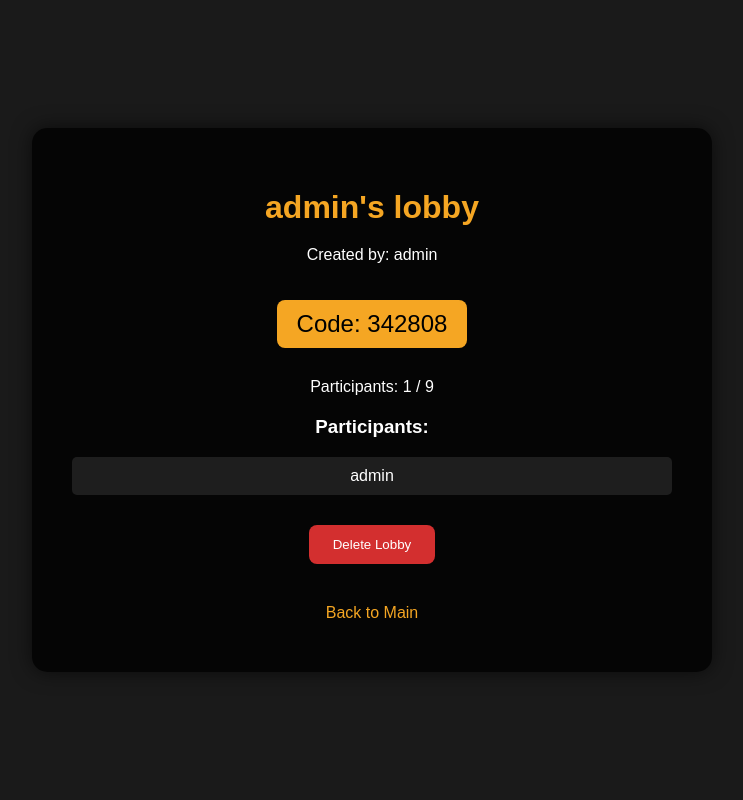
After one commit to 11blazer11/Bunker_game, a Django app: page /lobby/8/ in a window 1280 px wide. The commit adds this page. Shown: the whole page, without its empty margins (268-1011 px from the left). Run offline with Django 5.2, Linux system fonts and the light colour scheme; a user stored in the database is signed in; data comes from the database, SQL or seed files in the repository; some libraries are stand-ins or nearby versions.

Commit message:
lobbysfisrt

```diff
--- a/Bunker_App/models.py
+++ b/Bunker_App/models.py
@@ -4,4 +4,5 @@ from django.contrib.auth.models import User
 class Lobby(models.Model):
     name = models.CharField(max_length=255)
     code = models.PositiveIntegerField(unique=True)
-    user = models.ForeignKey(User, on_delete=models.CASCADE, related_name='User')
+    creator = models.ForeignKey(User, on_delete=models.CASCADE, related_name='created_lobbies')
+    participants = models.ManyToManyField(User, related_name='joined_lobbies')
--- a/Bunker_App/templates/create_party.html
+++ b/Bunker_App/templates/create_party.html
@@ -51,6 +51,6 @@
         <button type="submit">Create</button>
     </form>
     <br>
-    <a href="{% url 'main' %}" style="color: #f5a623;">Back to Lobby</a>
+    <a href="{% url 'main' %}" style="color: #f5a623;">Back to Main</a>
 </body>
 </html>
--- a/Bunker_App/templates/join_party.html
+++ b/Bunker_App/templates/join_party.html
@@ -51,6 +51,6 @@
         <button type="submit">Join</button>
     </form>
     <br>
-    <a href="{% url 'main' %}" style="color: #f5a623;">Back to Lobby</a>
+    <a href="{% url 'main' %}" style="color: #f5a623;">Back to Main</a>
 </body>
 </html>
--- /dev/null
+++ b/Bunker_App/templates/lobby_detail.html
@@ -0,0 +1,102 @@
+<!-- templates/lobby_detail.html -->
+<!DOCTYPE html>
+<html lang="en">
+<head>
+    <meta charset="UTF-8">
+    <title>{{ lobby.name }} - Bunker</title>
+    <style>
+        body {
+            margin: 0;
+            font-family: Arial, sans-serif;
+            background: #1a1a1a;
+            color: #fff;
+            display: flex;
+            justify-content: center;
+            align-items: center;
+            min-height: 100vh;
+            flex-direction: column;
+        }
+        .lobby-container {
+            background: rgba(0,0,0,0.8);
+            padding: 40px;
+            border-radius: 15px;
+            text-align: center;
+            box-shadow: 0 0 20px rgba(0,0,0,0.6);
+            max-width: 600px;
+            width: 100%;
+        }
+        h1 {
+            color: #f5a623;
+            margin-bottom: 20px;
+        }
+        .code-display {
+            font-size: 24px;
+            background: #f5a623;
+            color: #000;
+            padding: 10px 20px;
+            border-radius: 8px;
+            display: inline-block;
+            margin: 20px 0;
+        }
+        .participants {
+            margin: 20px 0;
+        }
+        .participants ul {
+            list-style: none;
+            padding: 0;
+        }
+        .participants li {
+            background: rgba(255,255,255,0.1);
+            margin: 5px 0;
+            padding: 10px;
+            border-radius: 5px;
+        }
+        a {
+            color: #f5a623;
+            text-decoration: none;
+            margin: 10px;
+        }
+        a:hover {
+            color: #fff;
+        }
+    </style>
+</head>
+<body>
+    <div class="lobby-container">
+        <h1>{{ lobby.name }}</h1>
+        <p>Created by: {{ lobby.creator.username }}</p>
+        <div class="code-display">Code: {{ lobby.code }}</div>
+        <p style="margin-top: 10px; color: #fff;">Participants: {{ lobby.participants.count }} / 9</p>
+        <div class="participants">
+            <h3>Participants:</h3>
+            <ul>
+                {% for participant in lobby.participants.all %}
+                <li>
+                    {{ participant.username }}
+                    {% if user == lobby.creator and participant != lobby.creator %}
+                    <form method="post" style="display: inline; margin-left: 10px;">
+                        {% csrf_token %}
+                        <input type="hidden" name="action" value="kick">
+                        <input type="hidden" name="user_id" value="{{ participant.id }}">
+                        <button type="submit" style="background: #f44336; color: #fff; border: none; padding: 5px 15px; border-radius: 4px; cursor: pointer;">Kick</button>
+                    </form>
+                    {% endif %}
+                </li>
+                {% endfor %}
+            </ul>
+        </div>
+        {% if user == lobby.creator %}
+        <div style="margin-top: 30px;">
+            <form method="post">
+                {% csrf_token %}
+                <input type="hidden" name="action" value="delete">
+                <button type="submit" style="background: #d32f2f; color: #fff; border: none; padding: 12px 24px; border-radius: 8px; cursor: pointer;">Delete Lobby</button>
+            </form>
+        </div>
+        {% endif %}
+        <div style="margin-top: 30px;">
+            <a href="{% url 'main' %}" style="display: inline-block; color: #f5a623;">Back to Main</a>
+        </div>
+    </div>
+</body>
+</html>
--- a/Bunker_App/urls.py
+++ b/Bunker_App/urls.py
@@ -1,5 +1,5 @@
 from django.urls import path
-from .views import register_view, login_view, logout_view, main_view, create_party_view, find_party_view, join_party_view, activate
+from .views import register_view, login_view, logout_view, main_view, create_party_view, find_party_view, join_party_view, activate, lobby_detail_view
 
 urlpatterns = [
     path('register/', register_view, name='register'),
@@ -9,6 +9,7 @@ urlpatterns = [
     path('create/', create_party_view, name='create_party'),
     path('find/', find_party_view, name='find_party'),
     path('join/', join_party_view, name='join_party'),
+    path('lobby/<int:lobby_id>/', lobby_detail_view, name='lobby_detail'),
 
     path('activate/<token>/', activate, name='activate'),
 ]
--- a/Bunker_App/views.py
+++ b/Bunker_App/views.py
@@ -4,10 +4,13 @@ from django.contrib.auth import authenticate, login, logout, get_user_model
 from django.contrib.auth.hashers import make_password
 from django.core.signing import dumps, loads, BadSignature, SignatureExpired
 from .forms import CustomUserCreationForm
+from .models import Lobby
 from .charachteristics import *
 from django.contrib import messages
 from .utils import login_required_message
 import random
+
+MAX_LOBBY_PARTICIPANTS = 9
 from django.template.loader import render_to_string
 from django.contrib.sites.shortcuts import get_current_site
 from django.core.mail import EmailMessage
@@ -114,19 +117,80 @@ def logout_view(request):
 
 @login_required_message
 def main_view(request):
-    return render(request, 'main_page.html')
+    user_lobbies = request.user.joined_lobbies.all()
+    return render(request, 'main_page.html', {'user_lobbies': user_lobbies})
 
 
 @login_required_message
 def join_party_view(request):
+    if request.method == 'POST':
+        code = request.POST.get('party_code')
+        try:
+            lobby = Lobby.objects.get(code=code)
+            if request.user in lobby.participants.all():
+                messages.warning(request, 'You are already in this lobby.')
+                return redirect('lobby_detail', lobby_id=lobby.id)
+            if lobby.participants.count() >= MAX_LOBBY_PARTICIPANTS:
+                messages.error(request, f'Lobby is full. Maximum {MAX_LOBBY_PARTICIPANTS} participants allowed.')
+                return redirect('join_party')
+            # Remove user from any existing lobbies
+            request.user.joined_lobbies.clear()
+            lobby.participants.add(request.user)
+            messages.success(request, f'Joined lobby "{lobby.name}"')
+            return redirect('lobby_detail', lobby_id=lobby.id)
+        except Lobby.DoesNotExist:
+            messages.error(request, 'Lobby with this code does not exist.')
     return render(request, 'join_party.html')
 
 
 @login_required_message
 def create_party_view(request):
-    return render(request, 'create_party.html')
+    # Automatically create a lobby when the user loads this page.
+    # The lobby name is generated from the creator username.
+    request.user.joined_lobbies.clear()
+    code = random.randint(100000, 999999)
+    while Lobby.objects.filter(code=code).exists():
+        code = random.randint(100000, 999999)
+    lobby_name = f"{request.user.username}'s lobby"
+    lobby = Lobby.objects.create(name=lobby_name, code=code, creator=request.user)
+    lobby.participants.add(request.user)
+    return redirect('lobby_detail', lobby_id=lobby.id)
 
 
 @login_required_message
 def find_party_view(request):
-    return render(request, 'find_party.html')
+    query = request.GET.get('search_query')
+    lobbies = Lobby.objects.filter(name__icontains=query) if query else Lobby.objects.none()
+    return render(request, 'find_party.html', {'lobbies': lobbies})
+
+
+@login_required_message
+def lobby_detail_view(request, lobby_id):
+    try:
+        lobby = Lobby.objects.get(id=lobby_id)
+        if request.user not in lobby.participants.all():
+            messages.error(request, 'You are not a participant in this lobby.')
+            return redirect('main')
+
+        if request.method == 'POST' and request.user == lobby.creator:
+            action = request.POST.get('action')
+            if action == 'kick':
+                user_id = request.POST.get('user_id')
+                try:
+                    user_to_kick = User.objects.get(id=user_id)
+                    if user_to_kick != lobby.creator and user_to_kick in lobby.participants.all():
+                        lobby.participants.remove(user_to_kick)
+                        messages.success(request, f'Kicked {user_to_kick.username} from the lobby.')
+                    else:
+                        messages.error(request, 'Cannot kick this user.')
+                except User.DoesNotExist:
+                    messages.error(request, 'User not found.')
+            elif action == 'delete':
+                lobby.delete()
+                messages.success(request, 'Lobby deleted successfully.')
+                return redirect('main')
+
+        return render(request, 'lobby_detail.html', {'lobby': lobby})
+    except Lobby.DoesNotExist:
+        messages.error(request, 'Lobby does not exist.')
+        return redirect('main')
```
Also changed, not shown: Bunker_App/templates/find_party.html (+20 -1 lines), Bunker_App/templates/main_page.html (+12 -1 lines), Bunker_App/forms.py (line endings or trailing spaces), Bunker_App/migrations/0002_remove_lobby_user_lobby_creator_lobby_participants.py (added), Bunker_App/templates/login.html (line endings or trailing spaces), Bunker_App/utils.py (line endings or trailing spaces), db.sqlite3.
